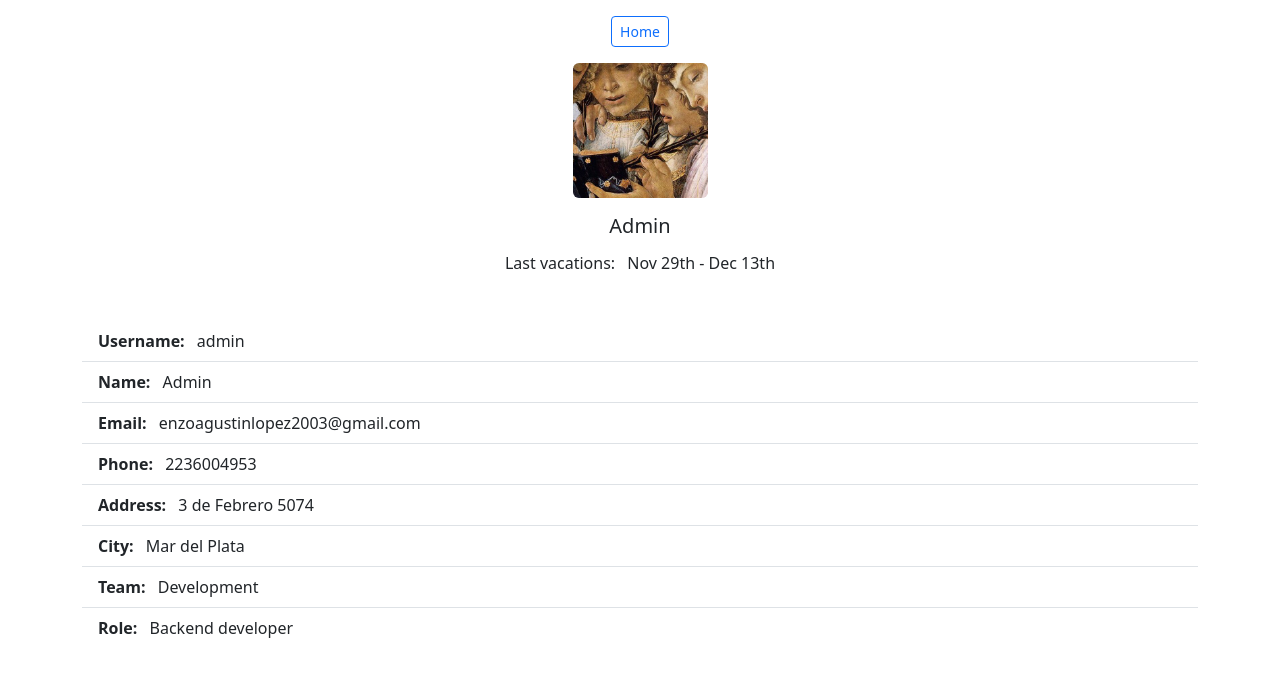
After one commit to lopezenzoa/vacation-request-app, a Node server app: page /profile in a window 1280 px wide. The commit adds this page. Shown: the top 677 px of the page. Run offline with Node 20, Linux system fonts and the light colour scheme.

```diff
--- a/index.js
+++ b/index.js
@@ -5,14 +5,54 @@ const app = express();
 // Serving static files
 app.use(express.static("public"));
 
-vacations = [
+const vacations = [
     { name: "H. G. Wells", role: "Research", start: "Nov 29th", end: "Dec 13th", days: "15" },
     { name: "Julio Verne", role: "Engineering", start: "Dec 11th", end: "Dec 16th", days: "7" },
     { name: "Silvina Ocampo", role: "Marketing", start: "Dec 17th", end: "Dec 20th", days: "4" },
 ];
 
+const profileInfo = {
+    username: "admin",
+    name: "Admin",
+    email: "enzoagustinlopez2003@gmail.com",
+    phone: "2236004953",
+    address: "3 de Febrero 5074",
+    city: "Mar del Plata",
+    team: "Development",
+    role: "Backend developer",
+    lastVacations: "Nov 29th - Dec 13th"
+};
+
+function capitalize(word) {
+    return word.charAt(0).toUpperCase() + word.slice(1);
+}
+
+let auth = false;
+
+function validate(username, password) {
+    if (username === "admin" && password === 1234) {
+        return {
+            status: "ok",
+            message: "Logged Successfully"
+        };
+    } else {
+        return {
+            status: "err",
+            message: "Please check your username or password"
+        };
+    }
+}
+
 app.get("/", (req, res) => {
-    res.render("index.ejs", { vacations: vacations, auth: true });
+    res.render("home.ejs", { vacations: vacations, auth: auth });
 });
 
-app.listen(5000);
+app.get("/profile", (req, res) => {
+    res.render("profile.ejs", { profileInfo: profileInfo, capitalize: capitalize });
+});
+
+app.get("/login", (req, res) => {
+    res.render("login.ejs", { validate: validate });
+});
+
+app.listen(3000);
--- a/views/partials/navbar.ejs
+++ b/views/partials/navbar.ejs
@@ -2,9 +2,9 @@
     <div class="container d-flex justify-content-between align-items-center">
       <a class="navbar-brand" href="/">Vacation Request App</a>
       <% if (auth) { %>
-        <img src="/assets/profile.jpg" class="img-thumbnail rounded-circle" width="60px" alt="Profile">
+        <a href="/profile"><img src="/assets/profile.jpg" class="img rounded" width="45px" alt="Profile"></a>
       <% } else { %>
-        <a class="btn btn-outline-primary btn-sm" href="/">Login</a>
+        <a href="/login" class="btn btn-outline-primary btn-sm">Login</a>
       <% } %>
     </div>
 </nav>
--- /dev/null
+++ b/views/profile.ejs
@@ -0,0 +1,36 @@
+<!DOCTYPE html>
+<html lang="en">
+
+<%- include("./partials/head.ejs") %>
+
+    <body>
+        <section id="head" class="text-center mt-3">
+            <div class="d-block mb-3">
+                <a class="btn btn-outline-primary btn-sm" href="/">Home</a>
+            </div>
+            <img src="/assets/profile.jpg" class="img rounded" width="135px" alt="Profile">
+            <h5 class="mt-3 mb-3">
+                <%= profileInfo.name %>
+            </h5>
+            <h6>Last vacations: <span class="ms-2">
+                    <%= profileInfo.lastVacations %>
+                </span>
+            </h6>
+        </section>
+        <section id="content" class="container mt-5 mb-5">
+            <ul class="list-group list-group-flush">
+                <% Object.entries(profileInfo).forEach(function (item) { %>
+                    <% if (item[0] !=="lastVacations" ) { %>
+                        <li class="list-group-item">
+                            <span class="mr-3"><strong class="me-2">
+                                    <%= capitalize(item[0]) %>:
+                                </strong>
+                                <%= item[1] %>
+                            </span>
+                        </li>
+                        <% }}) %>
+            </ul>
+        </section>
+    </body>
+
+</html>
```
Also changed, not shown: views/login.ejs (added, +28 -0 lines), views/home.ejs (renamed from views/index.ejs).
